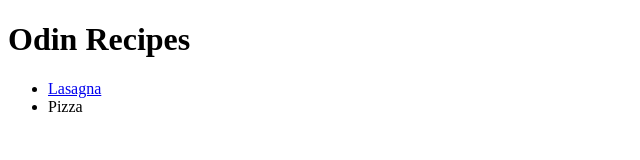
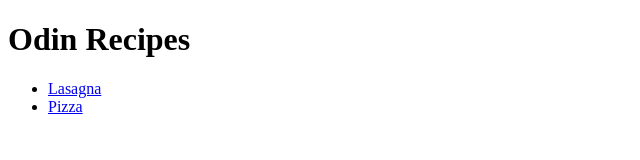
Before and after one commit to Axyl07/odin-recipes, a plain HTML site: page index.html in a window 1280 px wide. Shown: the full height of the page, 0-640 px from the left. Drawn offline with Linux system fonts and the light colour scheme.

Commit message:
Fixed pizza link

```diff
--- a/index.html
+++ b/index.html
@@ -10,7 +10,7 @@
     <h1>Odin Recipes</h1>
     <ul>
         <li><a href="recipes/lasagna.html">Lasagna</a></li>
-        <li><a href="recipes/pizza.html"></a>Pizza</li>
+        <li><a href="recipes/pizza.html">Pizza</a></li>
     </ul>
 </body>
 </html>
```
